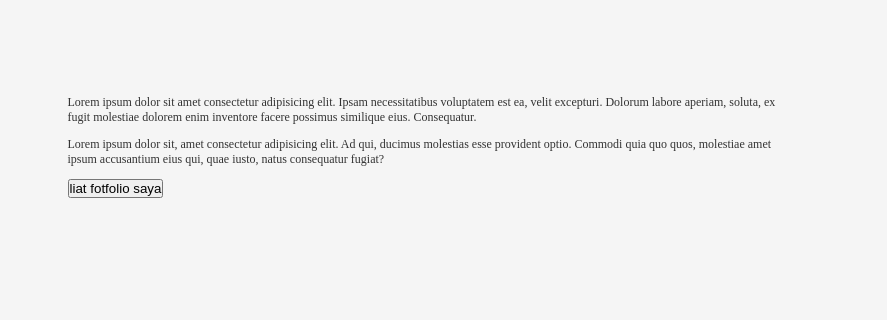
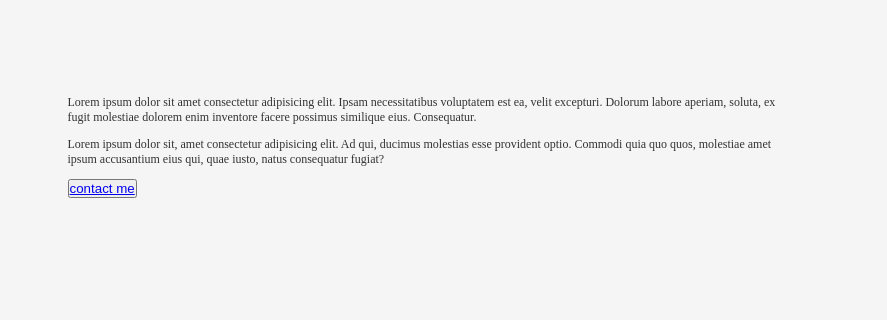
Before and after one commit to Remajacoding/Website_X_MPLB_SMK2BM, a plain HTML site: page index.html in a window 1280 px wide. Shown: the part 3733-4053 px from the top of the page, 393-1280 px from the left. Drawn offline with Linux system fonts and the light colour scheme.

Commit message:
index.html

```diff
--- a/index.html
+++ b/index.html
@@ -285,7 +285,7 @@
                     optio.
                     Commodi quia quo quos, molestiae amet ipsum accusantium eius qui, quae iusto, natus consequatur
                     fugiat?</P>
-                <button>liat fotfolio saya</button>
+                <button><a href="https://taplink.cc/mediaofficialmuhammadfitra49">contact me</a></button>
             </article>
         </main>
     </section>
```
